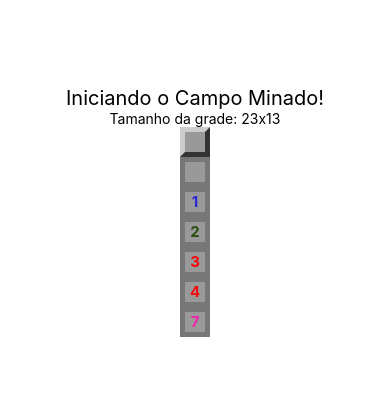
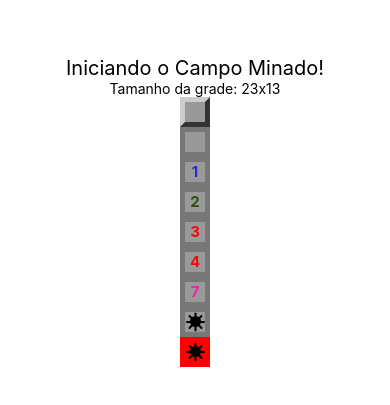
Before and after one commit to andremoraes98/react-native-udemy, a React Native app: screen / in a window 390 px wide. Shown: the part 211-616 px from the top of the page. Built offline with nearby package versions, Linux system fonts and the light colour scheme.

Commit message:
Adicao do componente Mine

```diff
--- a/App.js
+++ b/App.js
@@ -16,6 +16,8 @@
       <Field opened nearMines={ 3 } />
       <Field opened nearMines={ 4 } />
       <Field opened nearMines={ 7 } />
+      <Field opened mined />
+      <Field opened mined exploded />
     </View>
   );
 }
--- a/src/components/Field.js
+++ b/src/components/Field.js
@@ -1,14 +1,17 @@
 import React, { Component } from 'react';
 import { Text, View, StyleSheet } from 'react-native';
 import params from '../params';
+import Mine from './Mine';
 
 class Field extends Component {
   render() {
-    const { mined, opened, nearMines } = this.props;
+    const { mined, opened, nearMines, exploded } = this.props;
     const styleField = [styles.field];
     let color = null;
 
     opened ? styleField.push(styles.opened) : null;
+
+    exploded ? styleField.push(styles.exploded) : null;
 
     ( styleField.length === 1 ) ? styleField.push(styles.regular) : null;
 
@@ -29,6 +32,7 @@
             )
             : false
         }
+        { (mined && opened) ? <Mine /> : false }
       </View>
     )
   }
@@ -56,6 +60,10 @@
   label: {
     fontWeight: '700',
     fontSize: params.fontSize,
+  },
+  exploded: {
+    backgroundColor: 'red',
+    borderColor: 'red',
   }
 });
 
--- /dev/null
+++ b/src/components/Mine.js
@@ -0,0 +1,40 @@
+import React, { Component } from 'react';
+import { StyleSheet, View } from 'react-native';
+
+class Mine extends Component {
+  render() {
+    return (
+      <View style={ styles.container }>
+        <View style={ styles.coreMine } />
+        <View style={ styles.line } />
+        <View style={ [styles.line, { transform: [{ rotate: '45deg' }] }] } />
+        <View style={ [styles.line, { transform: [{ rotate: '90deg' }] }] } />
+        <View style={ [styles.line, { transform: [{ rotate: '135deg' }] }] } />
+      </View>
+    )
+  }
+}
+
+const styles = StyleSheet.create({
+  container: {
+    alignItems: 'center',
+    justifyContent: 'center',
+  },
+  coreMine: {
+    height: 11,
+    width: 11,
+    borderRadius: 10,
+    backgroundColor: 'black',
+    alignItems: 'center',
+    justifyContent: 'center'
+  },
+  line: {
+    width: 19,
+    height: 2,
+    position: 'absolute',
+    borderRadius: 3,
+    backgroundColor: 'black',
+  }
+})
+
+export default Mine;
```
